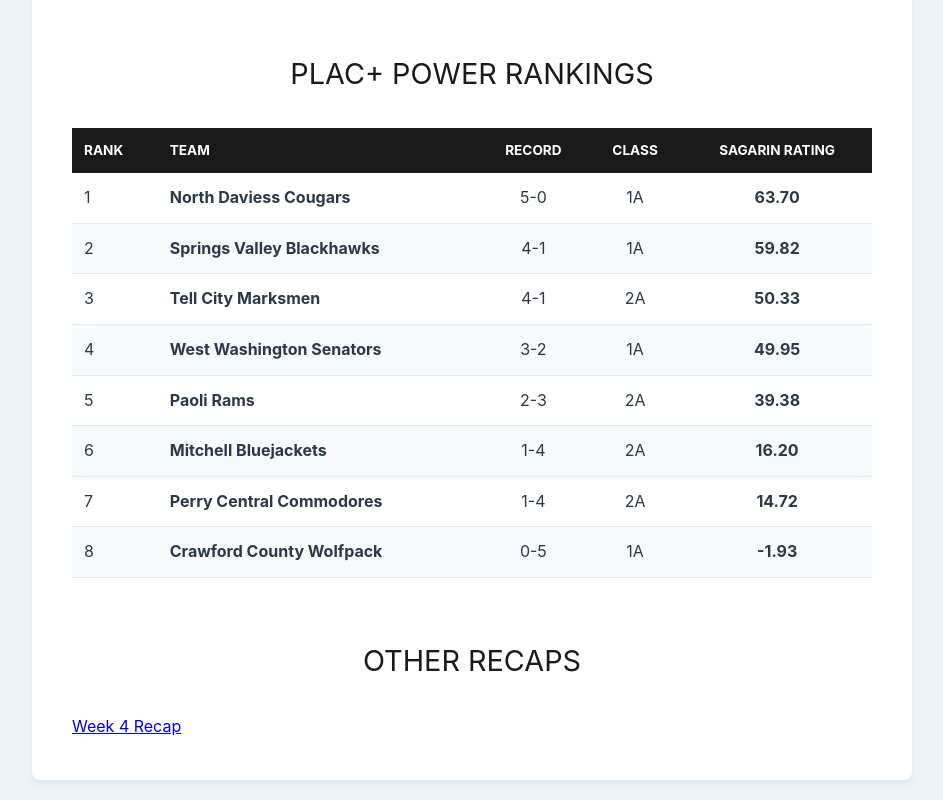
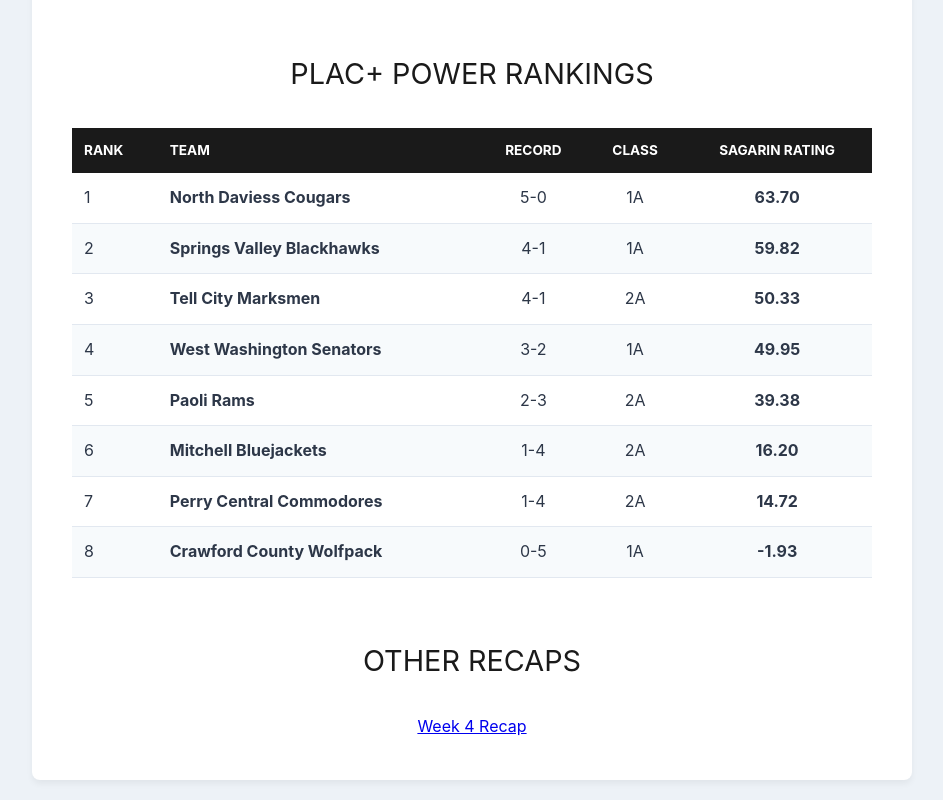
Before and after one commit to bogibso15/weekly_recaps, a plain HTML site: page plac_plus_wk5.html in a window 1280 px wide. Shown: the part 4130-4930 px from the top of the page, without its empty margins (168-1111 px from the left). Drawn offline with Linux system fonts and the light colour scheme.

Commit message:
Update plac_plus_wk5.html

```diff
--- a/plac_plus_wk5.html
+++ b/plac_plus_wk5.html
@@ -297,7 +297,8 @@
         </tbody>
     </table>
 <div class="section-heading"> Other Recaps</div>
-<a href="index.html">Week 4 Recap</a>
+<div style="text-align: center; margin-top: 20px; width: 100%;">
+    <a href="index.html">Week 4 Recap</a>
 </div>
 
 </body>
```
